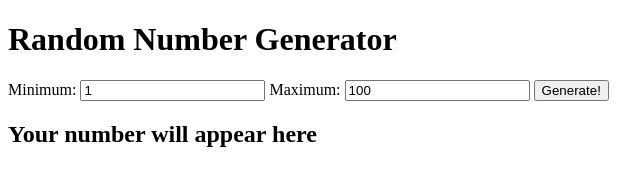
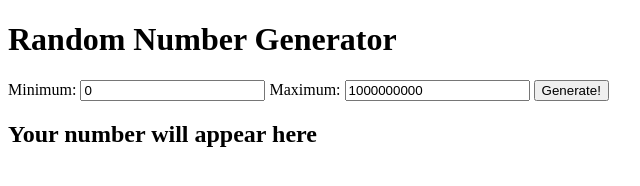
Before and after one commit to neutral-good/Number-Randomizer, a plain HTML site: page index.html in a window 1280 px wide. Shown: the full height of the page, 0-640 px from the left. Drawn offline with Linux system fonts and the light colour scheme.

Commit message:
Update index.html

```diff
--- a/index.html
+++ b/index.html
@@ -7,10 +7,10 @@
     <h1>Random Number Generator</h1>
 
     <label for="min">Minimum:</label>
-    <input type="number" id="min" value="1">
+    <input type="number" id="min" value="0">
 
     <label for="max">Maximum:</label>
-    <input type="number" id="max" value="100">
+    <input type="number" id="max" value="1000000000">
 
     <button onclick="generateNumber()">Generate!</button>
 
```
